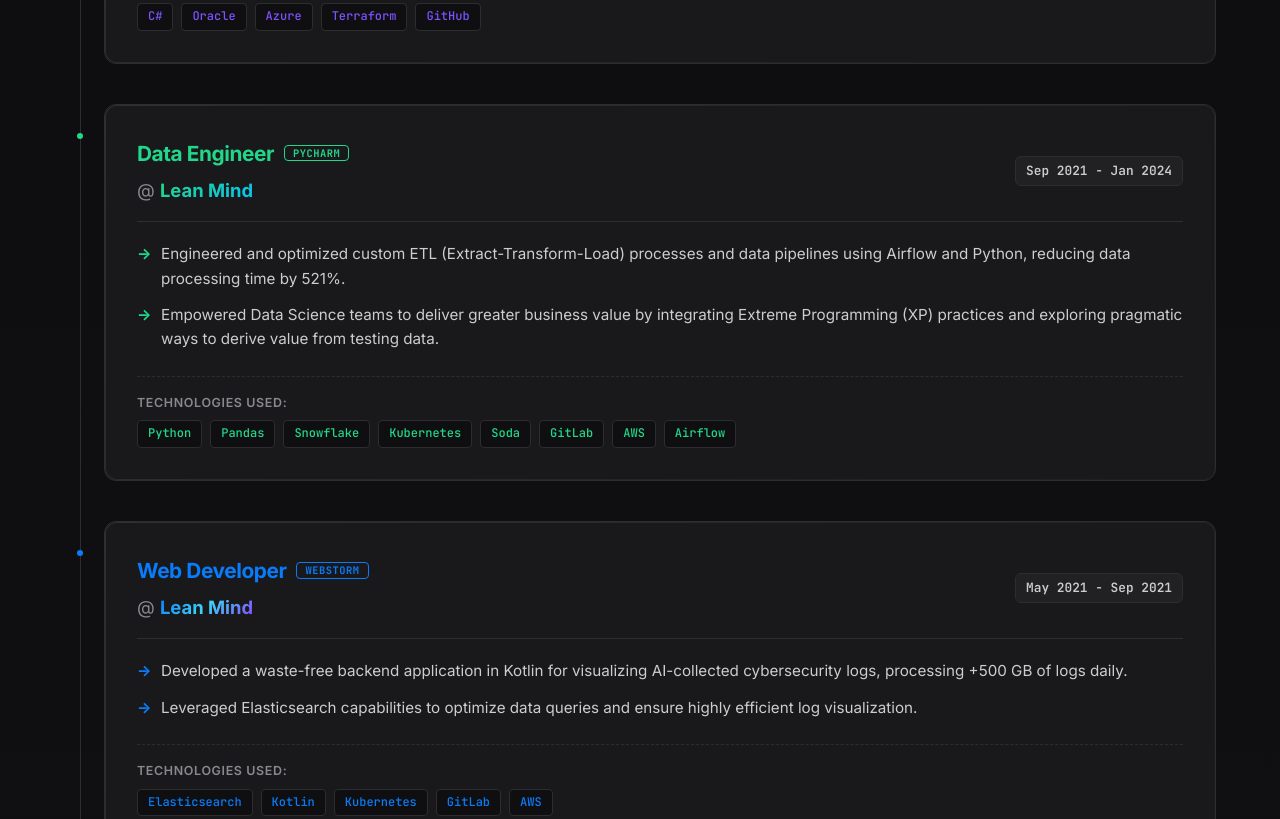
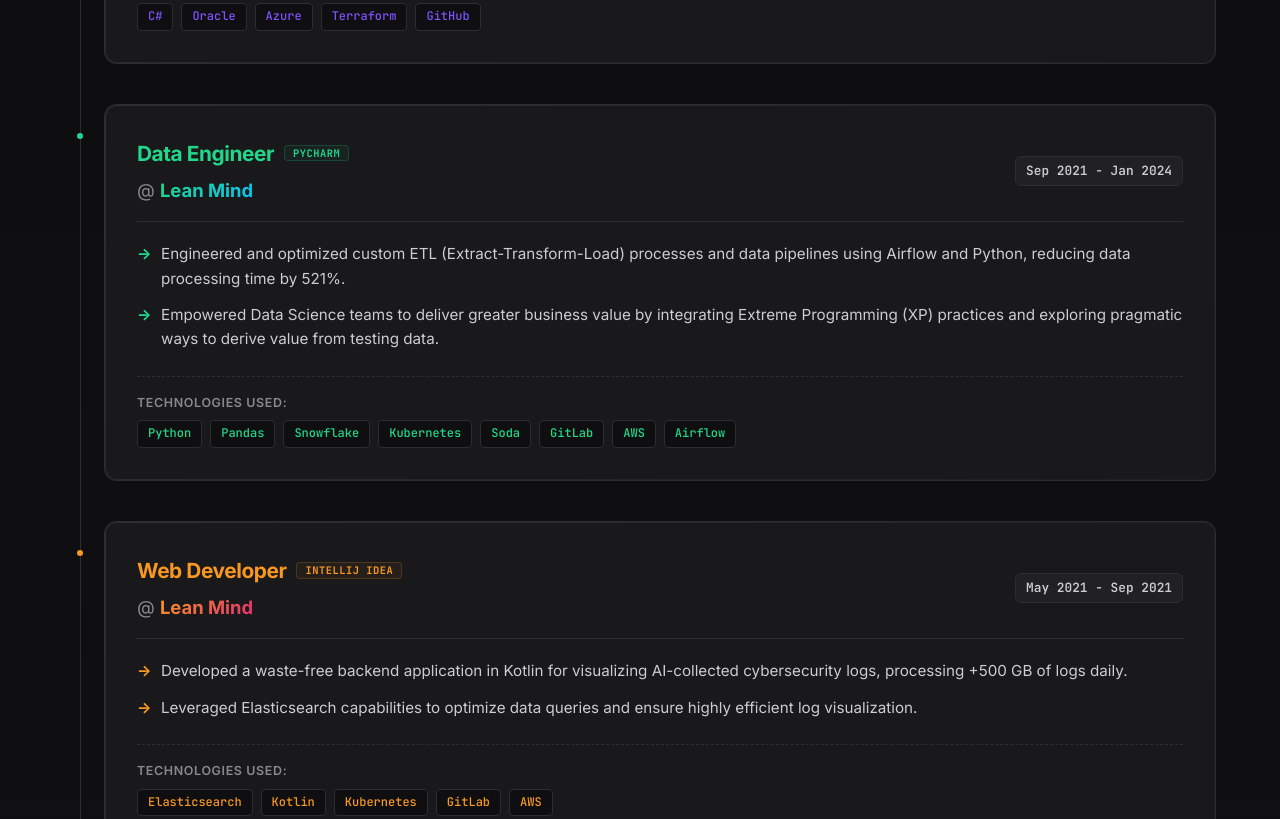
Before and after one commit to Wolfremium13/www.wolfremium.dev, an Astro site: page / in a window 1280 px wide. Shown: the part 2429-3248 px from the top of the page. Built offline with nearby package versions, Linux system fonts and the light colour scheme; Astro itself is replaced by a stand-in of ours.

Commit message:
feat: Refactor role styling logic in AboutIDE component for improved clarity and maintainability

```diff
--- a/src/components/AboutIDE.astro
+++ b/src/components/AboutIDE.astro
@@ -22,60 +22,55 @@
 function getRoleStyles(role: string) {
   const r = role.toLowerCase();
 
-  // 1. Data Developer first (to prevent matching 'developer' in the fullstack block)
+  // Data Developer → PyCharm (Python/data work)
   if (r.includes('data') || r.includes('datos')) {
     return {
       id: 'data',
-      gradient: 'var(--gradient-pycharm)', // Green/teal
-      color: 'var(--color-role-data)',
+      gradient: 'var(--gradient-pycharm)',
+      color: '#21d789', // green
       glow: 'var(--glow-data)',
-      product: 'Pycharm'
+      product: 'PyCharm'
     };
   }
 
-  // 2. Web Developer roles (grouped under webdev color themes, but keeping unique IDE badges)
-  if (
-    r.includes('web') ||
-    r.includes('backend') ||
-    r.includes('back-end') ||
-    r.includes('internship') ||
-    r.includes('prácticas') ||
-    r.includes('practicas')
-  ) {
-    if (r.includes('software')) {
-      // PhpStorm — purple
-      return {
-        id: 'webdev',
-        gradient: 'var(--gradient-phpstorm)',
-        color: '#9b6fff',
-        glow: 'var(--glow-web)',
-        product: 'PhpStorm'
-      };
-    } else if (r.includes('intern') || r.includes('prácticas') || r.includes('practicas')) {
-      // IntelliJ IDEA — red
-      return {
-        id: 'webdev',
-        gradient: 'var(--gradient-intellij)',
-        color: '#e52e71',
-        glow: 'var(--glow-internship)',
-        product: 'IntelliJ IDEA'
-      };
-    }
-    // WebStorm — blue
+  // Web Developer Internship → WebStorm (web/JS learning environment)
+  if (r.includes('intern') || r.includes('prácticas') || r.includes('practicas')) {
     return {
       id: 'webdev',
       gradient: 'var(--gradient-webstorm)',
-      color: 'var(--color-role-webdev)',
+      color: '#087cfa', // blue
       glow: 'var(--glow-webdev)',
       product: 'WebStorm'
     };
   }
 
-  // 3. Full Stack Developer (Rider)
+  // Web Software Developer (PHP/AGH) → PhpStorm
+  if (r.includes('software')) {
+    return {
+      id: 'webdev',
+      gradient: 'var(--gradient-rider)',
+      color: '#ff6ec7', // pink
+      glow: 'var(--glow-soft)',
+      product: 'PhpStorm'
+    };
+  }
+
+  // Web Developer (Kotlin backend, Lean Mind) → IntelliJ IDEA (Kotlin is IntelliJ's domain)
+  if (r.includes('web') || r.includes('backend') || r.includes('back-end')) {
+    return {
+      id: 'webdev',
+      gradient: 'var(--gradient-intellij)',
+      color: '#f89820', // orange
+      glow: 'var(--glow-internship)',
+      product: 'IntelliJ IDEA'
+    };
+  }
+
+  // Full Stack Engineer → JetBrains Rider (C#/.NET)
   return {
     id: 'fullstack',
-    gradient: 'var(--gradient-brand)', // Brand gradient: green/violet
-    color: 'var(--color-role-fullstack)',
+    gradient: 'var(--gradient-brand)',
+    color: '#7f52ff', // violet
     glow: 'var(--glow-fullstack)',
     product: 'JetBrains Rider'
   };
```
